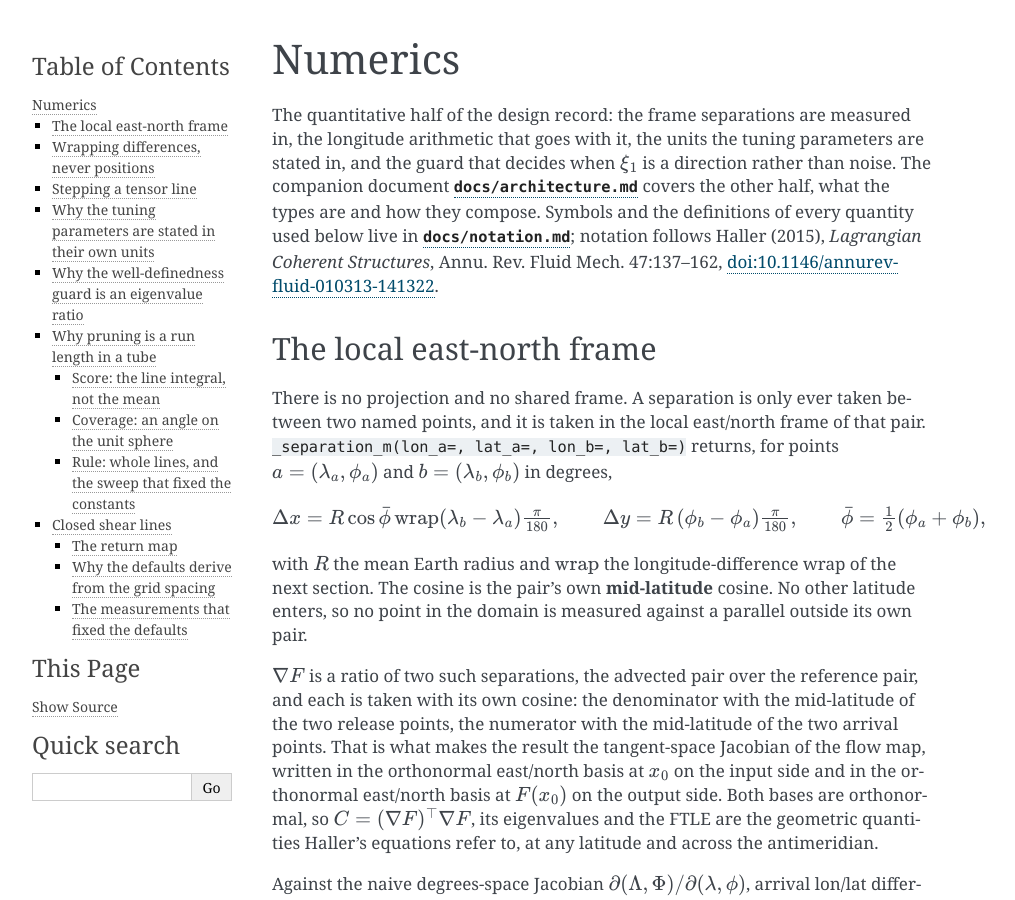
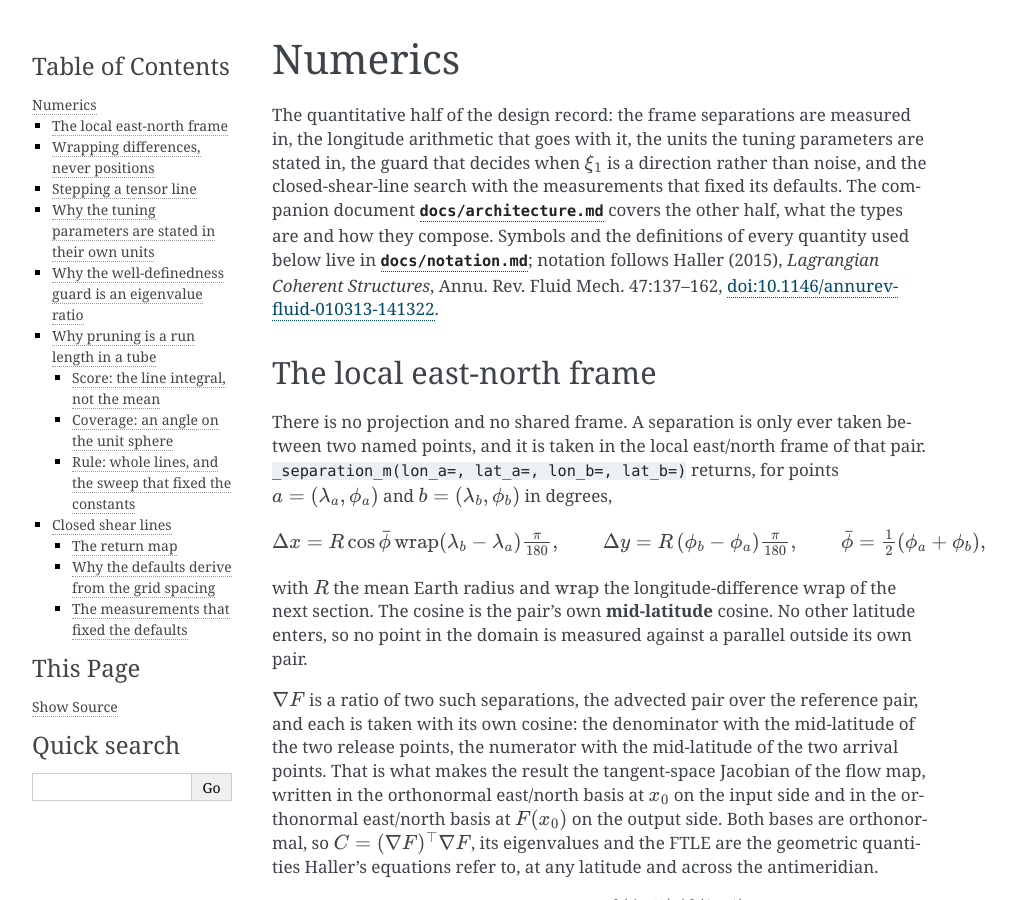
Before and after one commit to geomar-od-lagrange/lcs_parcels, a Sphinx documentation site: the page built from docs/numerics.md, in a window 1280 px wide and 900 px high. Shown: the whole window, without its empty margins (148-1163 px from the left). Built offline with Sphinx 7.4.7, drawn with Linux system fonts in a browser that asks for light colours; pages that are not in the unit, such as notebooks, are missing from menus; some of the changed text lies outside the part shown.

Commit message:
Tighten the prose after a second review
Resolve ambiguous antecedents in numerics.md and architecture.md, name the
tensorlines rename in the changelog summary, split an over-budget Returns
paragraph, state the centres_ attr prefix on elliptic_lcs, use LaTeX for the
determinant, and drop a duplicated radius definition and two lateral
references.

Co-Authored-By: Claude Opus 5.5 <noreply@anthropic.com>

```diff
--- a/docs/numerics.md
+++ b/docs/numerics.md
@@ -2,8 +2,9 @@
 
 The quantitative half of the design record: the frame separations are measured
 in, the longitude arithmetic that goes with it, the units the tuning parameters
-are stated in, and the guard that decides when $\xi_1$ is a direction rather
-than noise. The companion document
+are stated in, the guard that decides when $\xi_1$ is a direction rather
+than noise, and the closed-shear-line search with the measurements that fixed
+its defaults. The companion document
 [`docs/architecture.md`](architecture.md) covers the other
 half, what the types are and how they compose. Symbols and the definitions of
 every quantity used below live in [`docs/notation.md`](notation.md); notation
@@ -425,8 +426,9 @@ eigensolver may flip either eigenvector, and flipping $\xi_2$ alone turns
 $\eta^+$ into $\eta^-$. Tying the two signs together leaves one overall sign,
 which the running heading fixes, so a line stays on its branch.
 
-The tangent carries no anisotropy guard like `min_anisotropy`. It is NaN only
-where $\lambda_1 < \lambda^2 < \lambda_2$ fails. In an incompressible flow
+The tangent carries no anisotropy guard like `min_anisotropy`. Besides off the
+grid and in a NaN cell, it is NaN only where $\lambda_1 < \lambda^2 <
+\lambda_2$ fails. In an incompressible flow
 $\lambda_1 \lambda_2 = 1$, so $\lambda = 1$ lies strictly between the
 eigenvalues wherever $C$ is not isotropic. On the analytic Gaussian vortex of
 `tests/test_elliptic.py` every orbit wider than the two-cell stencil is a
```
Also changed, not shown: other parts of docs/numerics.md (+3 -3 lines), CHANGELOG.md (+4 -4 lines), docs/api.md (+3 -4 lines), docs/architecture.md (+3 -3 lines), 3 other files.
